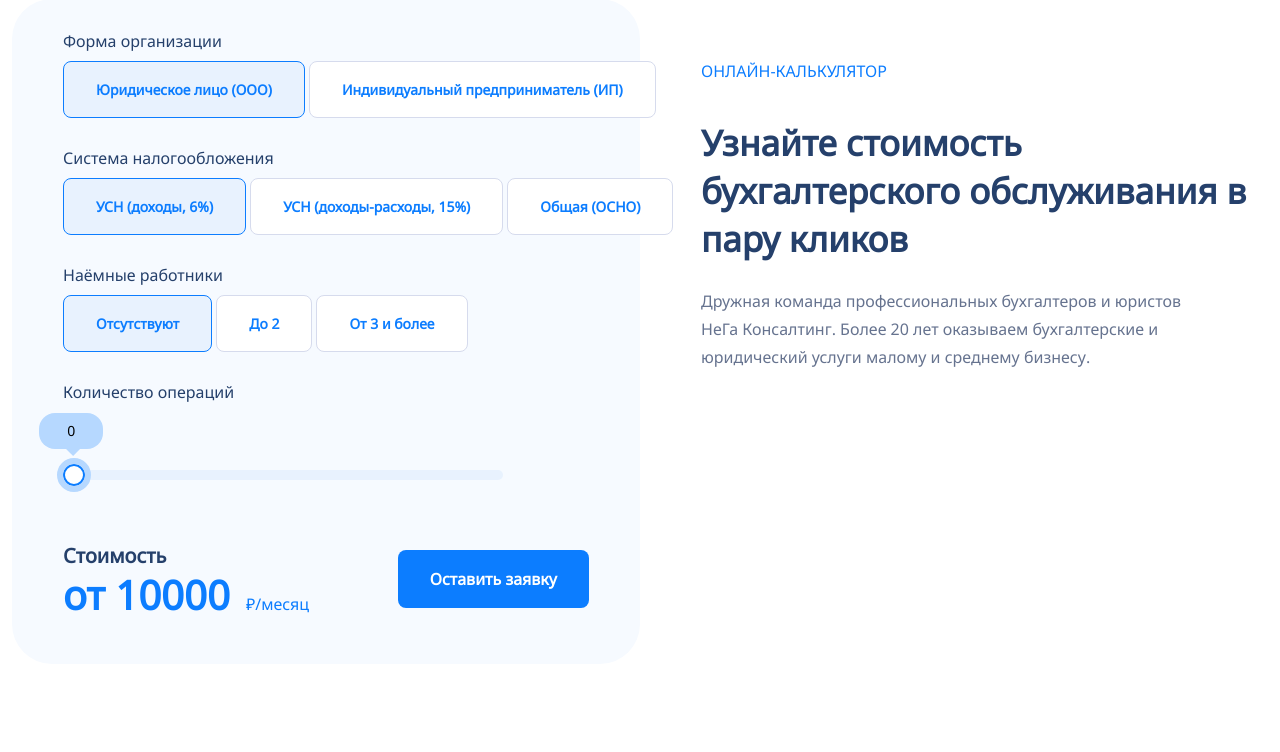
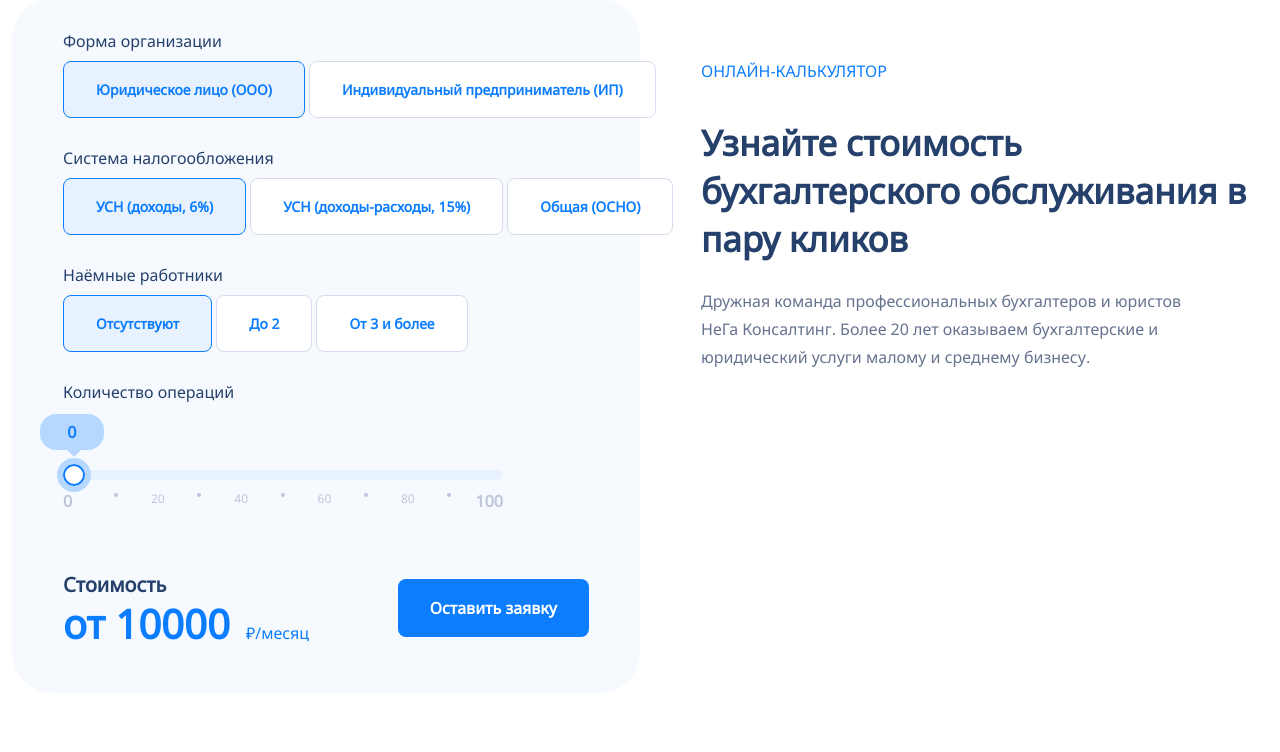
Before and after one commit to s33dd/webtestproj, a PHP site: page / in a window 1280 px wide. Shown: the part 4560-5312 px from the top of the page. Before the commit the page ends 5173 px from the top, so only its background shows below. Run offline with PHP 8.4, Linux system fonts and the light colour scheme; some web fonts are replaced.

Commit message:
ticks under range

```diff
--- a/index.php
+++ b/index.php
@@ -469,18 +469,18 @@
                 <div class="calculator__content-calcbox">
                     <div class="variables">
                         <span>Форма организации</span>
-                        <div class="buttonbox">
+                        <div class="buttonbox org-form">
                             <button class="active">Юридическое лицо (ООО)</button>
                             <button>Индивидуальный предприниматель (ИП)</button>
                         </div>
                         <span>Система налогообложения</span>
-                        <div class="buttonbox">
+                        <div class="buttonbox tax-sys">
                             <button class="active">УСН (доходы, 6%)</button>
                             <button>УСН (доходы-расходы, 15%)</button>
                             <button>Общая (ОСНО)</button>
                         </div>
                         <span>Наёмные работники</span>
-                        <div class="buttonbox">
+                        <div class="buttonbox employees">
                             <button class="active">Отсутствуют</button>
                             <button>До 2</button>
                             <button>От 3 и более</button>
@@ -490,6 +490,25 @@
                             <div class="range_value"></div>
                             <div class="ruler">
                                 <input class="calc_range" type="range" min="0" max="100" step="1" value="0">
+                            </div>
+                            <div class="ticks">
+                                <div class="start">
+                                    <span class="large">0</span>
+                                </div>
+                                <div class="main">
+                                    <span class="tick"></span>
+                                    <span>20</span>
+                                    <span class="tick"></span>
+                                    <span>40</span>
+                                    <span class="tick"></span>
+                                    <span>60</span>
+                                    <span class="tick"></span>
+                                    <span>80</span>
+                                    <span class="tick"></span>
+                                </div>
+                                <div class="end">
+                                    <span class="large">100</span>
+                                </div>
                             </div>
                         </div>
                     </div>
--- a/js/range_progress.js
+++ b/js/range_progress.js
@@ -28,7 +28,5 @@ $(document).ready(function () {
         value_window.css({
             left: progress * 4.2
         });
-        console.log(value);
-        console.log(progress);
     });
 });
--- a/style/css/style.css
+++ b/style/css/style.css
@@ -886,6 +886,9 @@ h1, h2, h3, h4, h5, h6 {
 .calculator__content-calcbox .variables .rulerbox .range_value {
   margin-top: 24px;
   position: absolute;
+  color: #0c7dff;
+  font-weight: 600;
+  font-size: 16px;
 }
 .calculator__content-calcbox .variables .rulerbox .range_value::before {
   content: "";
@@ -952,6 +955,36 @@ h1, h2, h3, h4, h5, h6 {
   background-color: white;
   margin-top: -6px;
 }
+.calculator__content-calcbox .variables .rulerbox .ticks {
+  margin-top: 13px;
+  display: flex;
+  justify-content: space-between;
+}
+.calculator__content-calcbox .variables .rulerbox .ticks span {
+  color: #bdc5da;
+  font-size: 12px;
+  font-weight: 500;
+}
+.calculator__content-calcbox .variables .rulerbox .ticks .main {
+  display: flex;
+  justify-content: space-between;
+  width: 100%;
+  margin-left: 42px;
+  margin-right: 24px;
+}
+.calculator__content-calcbox .variables .rulerbox .ticks .main .tick {
+  width: 4px;
+  height: 4px;
+  border-radius: 50%;
+  background-color: #bdc5da;
+}
+.calculator__content-calcbox .variables .rulerbox .ticks .end {
+  margin-left: auto;
+}
+.calculator__content-calcbox .variables .rulerbox .ticks .large {
+  font-weight: 600;
+  font-size: 16px;
+}
 .calculator__content-calcbox .sum {
   display: flex;
   margin-top: 60px;
--- a/style/style.scss
+++ b/style/style.scss
@@ -793,6 +793,9 @@ $screen2: 360px;
           .range_value {
             margin-top: 24px;
             position: absolute;
+            color: $highlightColor;
+            font-weight: 600;
+            font-size: 16px;
             &::before {
               content: "";
               position: absolute;
@@ -855,6 +858,36 @@ $screen2: 360px;
               @include border(2px, solid, $highlightColor, 50%);
               background-color: $mainBkgColor;
               margin-top: -6px;
+            }
+          }
+          .ticks {
+            margin-top: 13px;
+            display: flex;
+            justify-content: space-between;
+            span {
+              color: rgb(189, 197, 218);
+              font-size: 12px;
+              font-weight: 500;
+            }
+            .main {
+              display: flex;
+              justify-content: space-between;
+              width: 100%;
+              margin-left: 42px;
+              margin-right: 24px;
+              .tick {
+                width: 4px;
+                height: 4px;
+                border-radius: 50%;
+                background-color: rgb(189, 197, 218);
+              }
+            }
+            .end {
+              margin-left: auto;
+            }
+            .large {
+              font-weight: 600;
+              font-size: 16px;
             }
           }
         }
```
Also changed, not shown: 1 other file.
